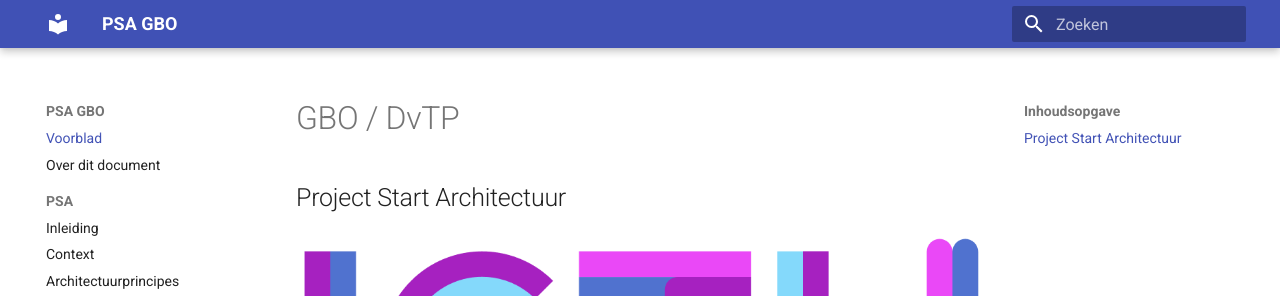
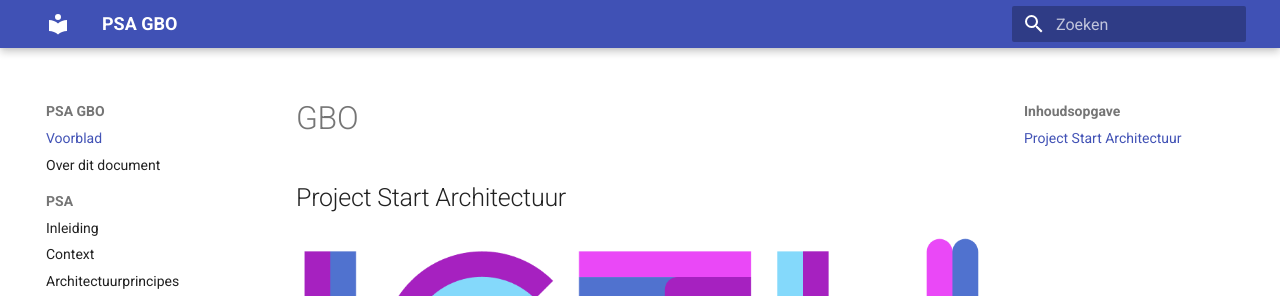
Before and after one commit to ICTU/GBO, an MkDocs documentation site: the page built from docs/voorblad.md, in a window 1280 px wide. Shown: the top 296 px of the page. Built offline with MkDocs 1.6.1 and Material for MkDocs 9.7.7, drawn with Linux system fonts in a browser that asks for light colours.

Commit message:
Update voorblad.md

```diff
--- a/docs/voorblad.md
+++ b/docs/voorblad.md
@@ -1,4 +1,4 @@
-# GBO / DvTP
+# GBO
 ## Project Start Architectuur
 
 ![ICTU](media/ictu-logo.png)
```
